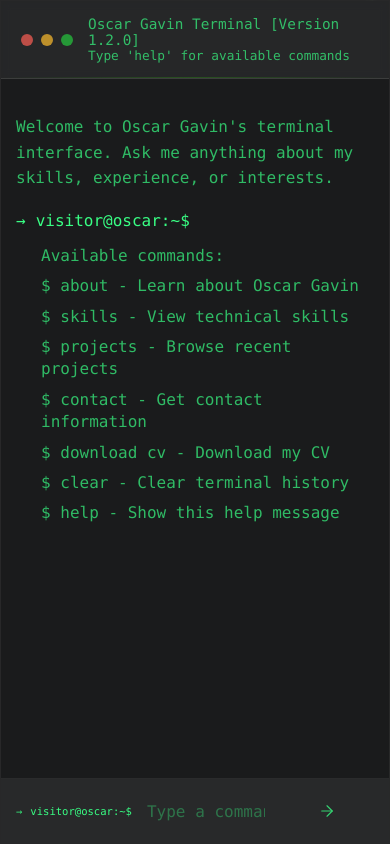
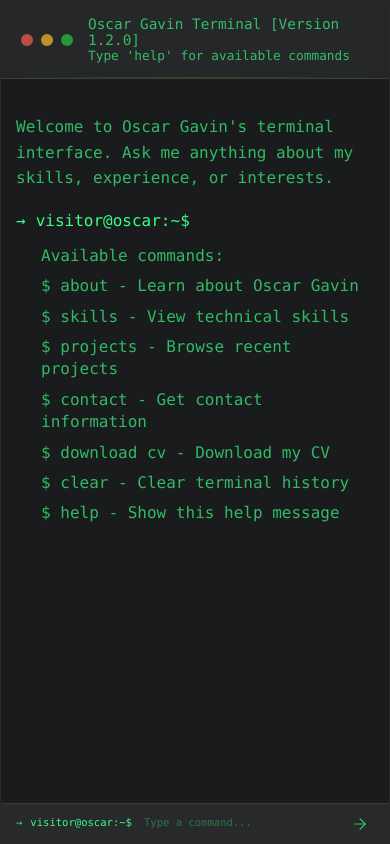
Before and after one commit to oscargavin/rag_portfolio, a Next.js app: page / in a window 390 px wide. Built offline with nearby package versions, Linux system fonts and the light colour scheme.

Commit message:
gen changes

```diff
--- a/app/global.css
+++ b/app/global.css
@@ -88,14 +88,15 @@ body::before {
 }
 
 .terminal-form {
-    padding: 20px;
-    background: rgba(42, 43, 44, 0.8);
-    backdrop-filter: blur(5px);
-    -webkit-backdrop-filter: blur(5px);
-    border-top: 1px solid rgba(255, 255, 255, 0.1);
+    padding: 12px 20px;
+    /* Reduced vertical padding */
+    background: rgba(42, 43, 44, 0.95);
     display: flex;
     align-items: center;
-    gap: 10px;
+    gap: 12px;
+    /* Consistent gap */
+    position: relative;
+    border-top: 1px solid rgba(255, 255, 255, 0.08);
 }
 
 .terminal-header h1 {
@@ -543,6 +544,14 @@ body::before {
     padding: 8px;
     opacity: 0.8;
     transition: opacity 0.2s ease;
+    position: absolute;
+    /* Add this */
+    right: 12px;
+    /* Add this */
+    top: 50%;
+    /* Add this */
+    transform: translateY(-50%);
+    /* Add this */
 }
 
 .send-button:hover {
@@ -551,6 +560,68 @@ body::before {
 
 .send-icon {
     color: var(--terminal-text);
+    display: flex;
+    align-items: center;
+    justify-content: center;
+}
+
+.send-button {
+    display: flex;
+    align-items: center;
+    justify-content: center;
+    background: transparent;
+    border: none;
+    color: var(--terminal-text);
+    cursor: pointer;
+    padding: 8px;
+    opacity: 0.7;
+    /* Slightly reduced default opacity */
+    transition: all 0.2s ease;
+    position: absolute;
+    right: 12px;
+    top: 50%;
+    transform: translateY(-50%);
+}
+
+/* Desktop hover effects */
+@media (hover: hover) {
+    .send-button:hover {
+        opacity: 1;
+        transform: translateY(-50%) scale(1.1);
+        /* Slight scale up */
+        filter: brightness(1.2);
+        /* Brighter on hover */
+    }
+
+    .send-button:active {
+        transform: translateY(-50%) scale(0.95);
+        /* Scale down when clicked */
+    }
+}
+
+/* Keep mobile simple and responsive */
+@media (hover: none) {
+    .send-button:active {
+        opacity: 1;
+    }
+}
+
+/* Update terminal form to always have space for the button */
+.terminal-form {
+    padding: 12px 20px;
+    padding-right: 45px;
+    /* Space for button */
+    background: rgba(42, 43, 44, 0.95);
+    display: flex;
+    align-items: center;
+    gap: 12px;
+    position: relative;
+    border-top: 1px solid rgba(255, 255, 255, 0.08);
+}
+
+/* Update input to always have right padding */
+.terminal-input {
+    padding-right: 35px;
 }
 
 /* Mobile-specific layout fixes */
@@ -591,27 +662,35 @@ body::before {
 
     .send-button {
         display: flex;
-        align-items: center;
-        justify-content: center;
+        /* Show on mobile */
     }
 
     .terminal-form {
         flex-shrink: 0;
         /* Prevent form from shrinking */
+        padding: 12px 15px;
+        padding-right: 45px;
+        /* Space for button */
         position: relative;
-        /* Change from fixed to relative */
-        padding: 15px;
-        padding-right: 45px;
+        /* Ensure this is here */
+        /* Space for button */
+        gap: 8px;
+        /* Slightly smaller gap on mobile */
         /* Make room for button */
         background: rgba(42, 43, 44, 0.95);
         z-index: 10;
         width: 100%;
         overflow: hidden;
+
         /* Prevent form overflow */
     }
 
     .terminal-input {
+
         font-size: 0.66em;
+        /* Override any other styles */
+        padding: 0 4px;
+        /* Reduced padding */
         /* Reduce placeholder text size */
         width: 0;
         /* Force input to properly size on iOS */
@@ -652,13 +731,16 @@ body::before {
         width: 100%;
     }
 
+    /* Mobile prompt text */
     .prompt {
         font-size: 0.66em;
-        /* Reduce the visitor@oscar text */
-        flex-shrink: 0;
-        /* Prevent prompt from shrinking */
-        white-space: nowrap;
-        /* Keep prompt on one line */
+        height: 100%;
+        display: flex;
+        align-items: center;
+        margin-top: 0;
+        /* Remove any margin */
+        padding-top: 0;
+        /* Remove any padding */
     }
 
     .command {
@@ -675,10 +757,6 @@ body::before {
 
 /* Improve mobile input handling */
 @media screen and (max-width: 599px) {
-    .terminal-input {
-        font-size: 16px;
-        /* Prevent iOS zoom on focus */
-    }
 
     /* Add padding when virtual keyboard is visible */
     .terminal-messages.keyboard-visible {
```
